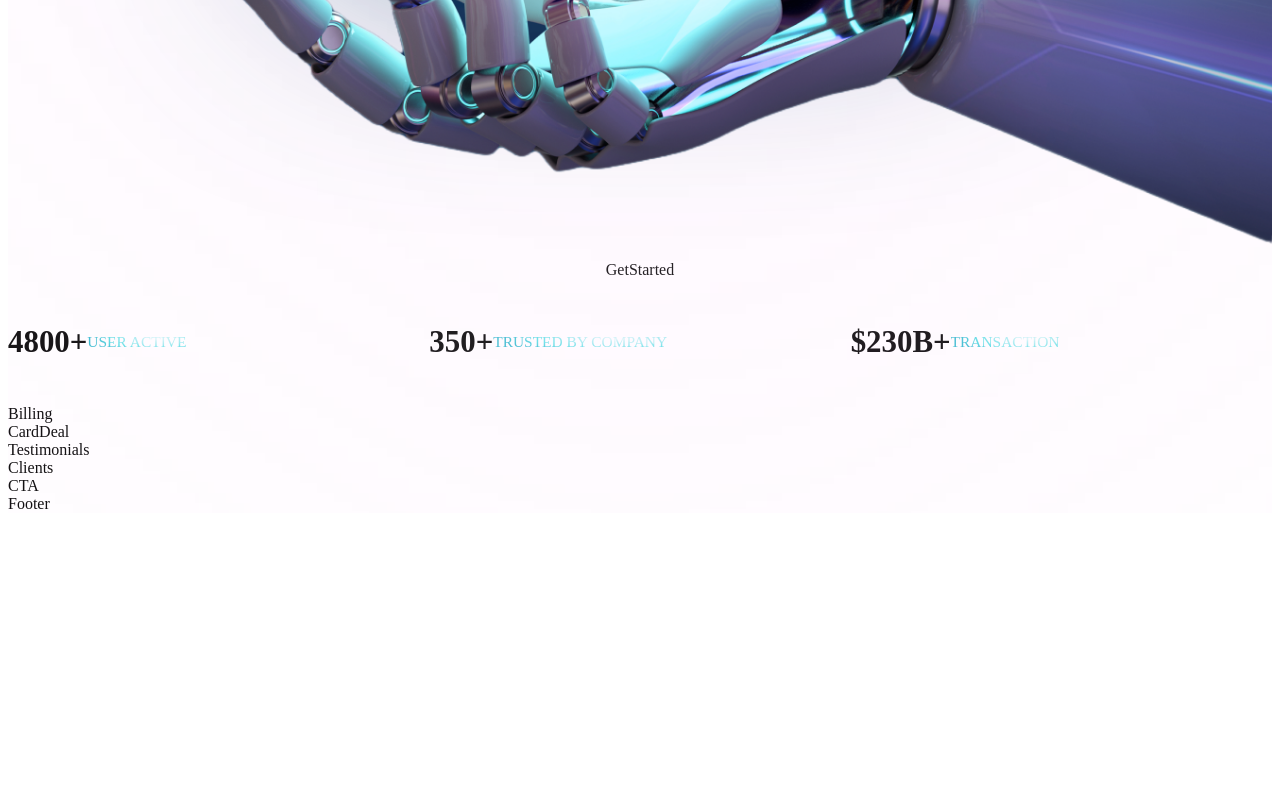
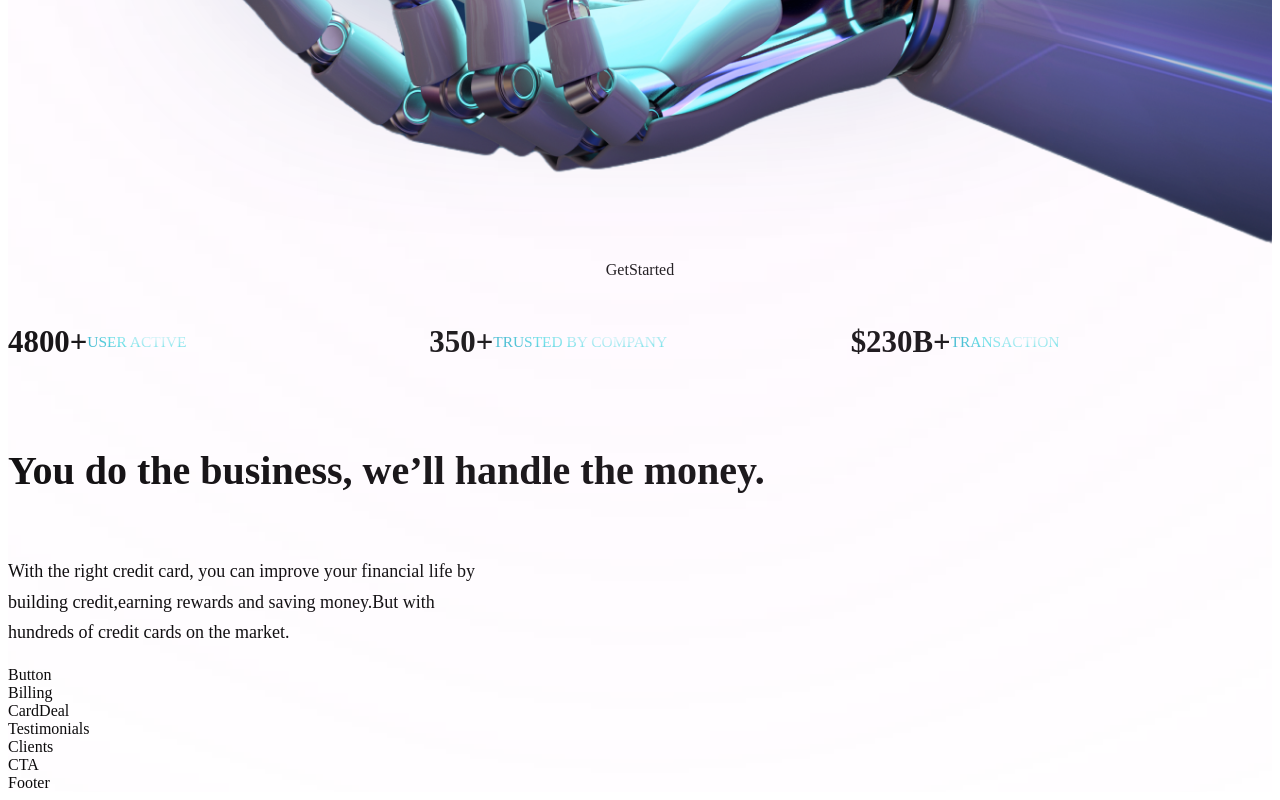
Before and after one commit to rockyishimwe/hoobank, a React (Vite) app: page / in a window 1280 px wide. Shown: the part 1582-2382 px from the top of the page. Before the commit the page ends 2103 px from the top, so only its background shows below. Built offline with nearby package versions, Linux system fonts and the light colour scheme.

Commit message:
continuation of business section

```diff
--- a/src/components/Business.jsx
+++ b/src/components/Business.jsx
@@ -18,8 +18,16 @@
   </div>
 );
 const Business = ()=>(
-  <section id= "features">
-
+  <section id= "features" className= {layout.section}>
+    <div className={layout.sectionInfo}>
+      <h2 className={styles.heading2}>
+        You do the business, <br className= "sm:block hidden" /> we’ll handle the money.
+      </h2>
+      <p className={`${styles.paragraph} max-w-[470px] mt-5`}>
+        With the right credit card, you can improve your financial life by building credit,earning rewards and saving money.But with hundreds of credit cards on the market.
+      </p>
+      <Button styles={`mt-10`}/>
+    </div>
   </section>
 );
 export default Business;
```
